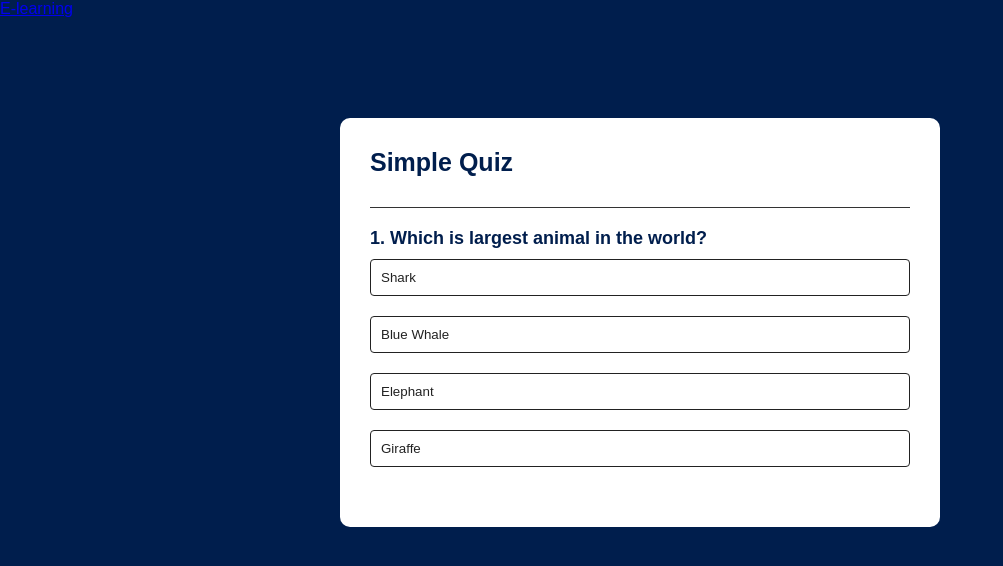
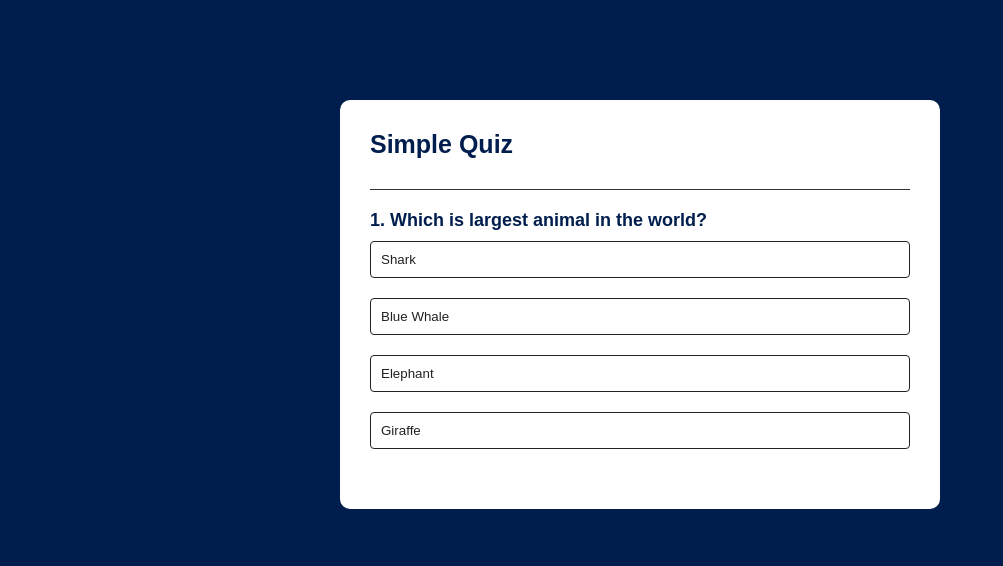
Before and after one commit to yashchitale96/sih, a plain HTML site: page Assessment.html in a window 1280 px wide. Shown: the whole page, without its empty margins (0-1003 px from the left). Drawn offline with Linux system fonts and the light colour scheme.

Commit message:
Update Assessment.html

```diff
--- a/Assessment.html
+++ b/Assessment.html
@@ -10,9 +10,7 @@
 <body>
 
     <header class="header">
-        <section class="flex">
-            <a href="home.html" class="logo">E-learning</a>
-        </section>
+        <section class="flex"></section>
     </header>
 
     <div class="app">
```
